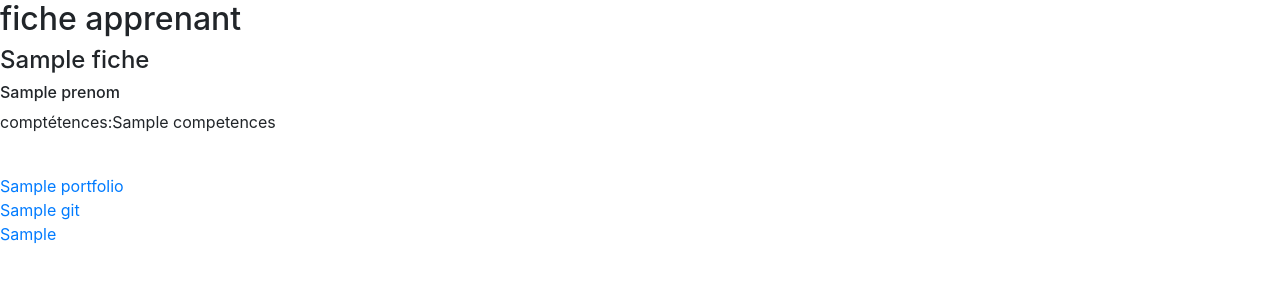
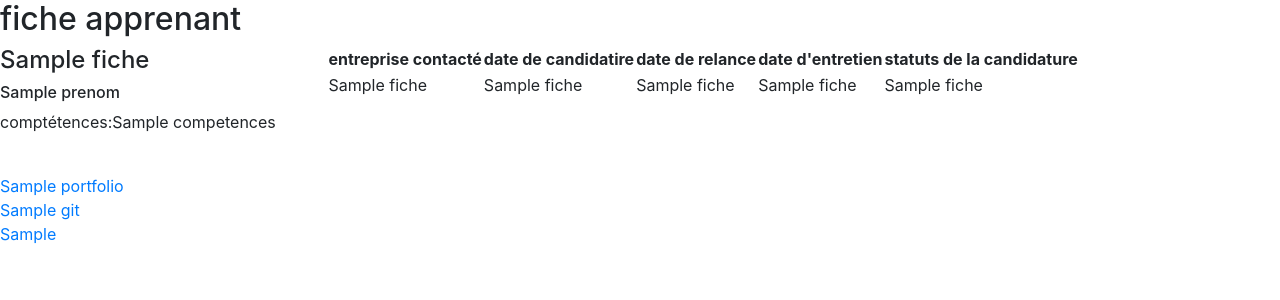
Before and after one commit to Fcordier7921/stage, a Symfony app: template templates/apprenant_controlller/fiche.html.twig in a window 1280 px wide. Shown: the part 106-406 px from the top of the page. Run offline with Twig, Linux system fonts and the light colour scheme; the template is opened without the code that fills it: most values are stand-ins (such as "Sample title", 1, 10 or a date in 2020); some libraries are stand-ins or nearby versions.

Commit message:
rajout ddb2

```diff
--- a/public/css/style.css
+++ b/public/css/style.css
@@ -4,6 +4,10 @@
   margin: auto;
   padding: auto;
   border: solid black 2px;
+}
+
+.td, .th {
+  width: 5rem;
 }
 
 .logo {
@@ -23,4 +27,8 @@
   background-size: cover;
 }
 
+.tr {
+  min-width: 100%;
+}
+
 /*# sourceMappingURL=style.css.map */
--- a/public/css/style.scss
+++ b/public/css/style.scss
@@ -7,7 +7,9 @@
     border: solid black 2px;
 
 }
-
+%modelTab{
+    width: 5rem;
+}
 
 
 .logo{
@@ -26,3 +28,12 @@
     @extend %model;
     background-size: cover;
 }
+.th{
+    @extend %modelTab;
+}
+.td{
+    @extend %modelTab;
+}
+.tr{
+    min-width: 100%;
+}
--- a/src/Controller/ApprenantControlllerController.php
+++ b/src/Controller/ApprenantControlllerController.php
@@ -12,8 +12,7 @@ use Symfony\Component\HttpFoundation\File\Exception\FileException;
 use Symfony\Component\HttpFoundation\Request;
 use Symfony\Component\HttpFoundation\Response;
 use Symfony\Component\Routing\Annotation\Route;
-use Symfony\Component\String\Slugger\SluggerInterface;
-use Symfony\Component\Mime\MimeTypes;
+
 
 
 /**
--- a/templates/apprenant_controlller/fiche.html.twig
+++ b/templates/apprenant_controlller/fiche.html.twig
@@ -19,6 +19,25 @@
 
         </div>
         <div class="col-12 col-md-9">
+            {% for info in fiche %}
+                <table>
+                    <tr>
+                        <th>entreprise contacté</th>
+                        <th>date de candidatire</th>
+                        <th>date de relance</th>
+                        <th>date d'entretien</th>
+                        <th>statuts de la candidature</th>
+                    </tr>
+                    <tr>
+                        <td>{{info.nom}}</td>
+                        <td>{{info.nom}}</td>
+                        <td>{{info.nom}}</td>
+                        <td>{{info.nom}}</td>
+                        <td>{{info.nom}}</td>
+                    </tr>
+                </table>
+
+            {% endfor %}
 
         </div>
     </div>
--- a/templates/bundles/EasyAdminBundle/welcome.html.twig
+++ b/templates/bundles/EasyAdminBundle/welcome.html.twig
@@ -33,7 +33,7 @@
             </div>
             <div class="row mt-5">
                 <div class="col-12">
-                    <h3> Liste des villes </h3>
+                    <h3>tableau de bord </h3>
 
                     <ul class="list-group">
 
```
Also changed, not shown: 1 other file.
